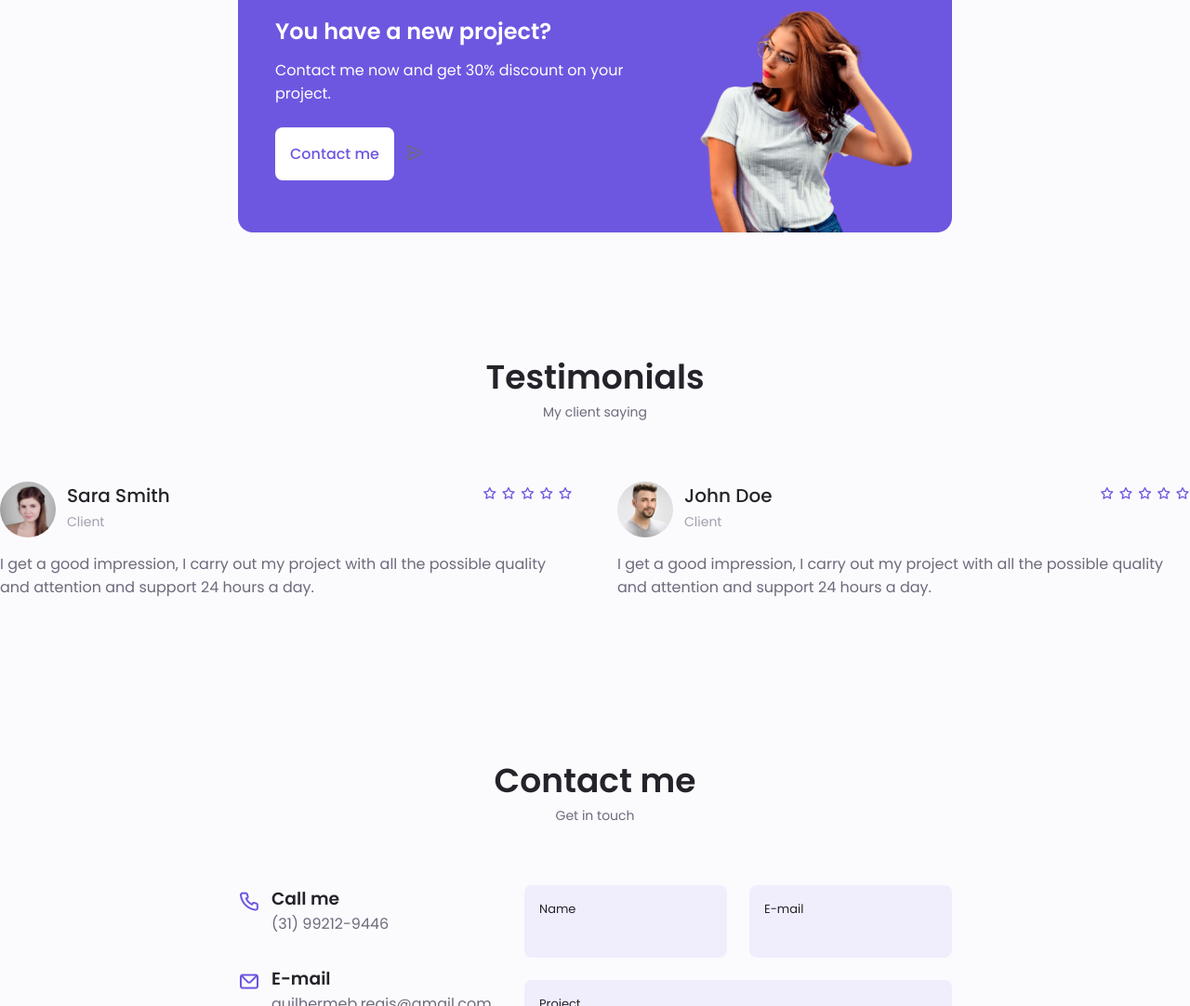
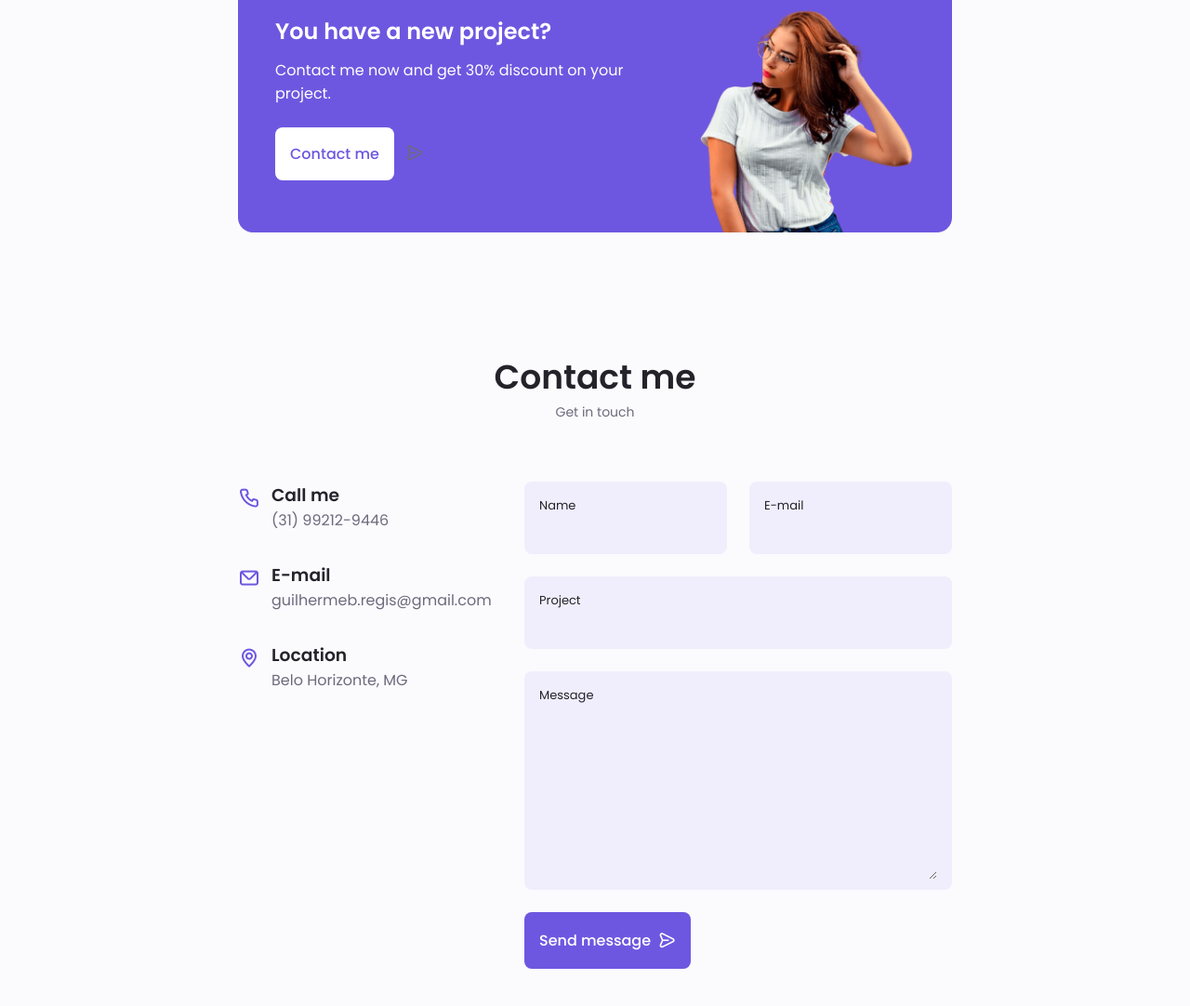
Before and after one commit to law-daira/law-daira.github.io, a plain HTML site: page index.html in a window 1280 px wide. Shown: the part 3769-4851 px from the top of the page at 93% size. Drawn offline with nearby package versions, Linux system fonts and the light colour scheme.

Commit message:
whitout_commetns

```diff
--- a/index.html
+++ b/index.html
@@ -670,92 +670,6 @@
 
         </section>
 
-        <!--==================== TESTIMONIAL ====================-->
-        <section class="testimonial section">
-
-            <h2 class="section__title">Testimonials</h2>
-            <span class="section__subtitle">My client saying</span>
-
-            <div class="testimonial__container swiper-container">
-                <div class="swiper-wrapper">
-                <!--==================== TESTIMONIAL 1 ====================-->
-                <div class="testimonial__content swiper-slide">
-                    <div class="testimonial__data">
-                        <div class="testimonial__header">
-                            <img src="assets/img/testimonial1.jpg" alt="" class="testimonial__img">
-
-                            <div>
-                                <h3 class="testimonial__name">Sara Smith</h3>
-                                <span class="testimonial__client">Client</span>
-                            </div>
-                        </div>
-                        <div>
-                            <i class="uil uil-star testimonial__icon-star"></i>
-                            <i class="uil uil-star testimonial__icon-star"></i>
-                            <i class="uil uil-star testimonial__icon-star"></i>
-                            <i class="uil uil-star testimonial__icon-star"></i>
-                            <i class="uil uil-star testimonial__icon-star"></i>
-                        </div>
-                    </div>
-
-                    <p class="testimonial__description">I get a good impression, I carry out my project with all the
-                        possible quality and attention and support 24 hours a day.
-                    </p>
-                </div>
-                <!--==================== TESTIMONIAL 2 ====================-->
-                <div class="testimonial__content swiper-slide">
-                    <div class="testimonial__data">
-                        <div class="testimonial__header">
-                            <img src="assets/img/testimonial2.jpg" alt="" class="testimonial__img">
-
-                            <div>
-                                <h3 class="testimonial__name">John Doe</h3>
-                                <span class="testimonial__client">Client</span>
-                            </div>
-                        </div>
-                        <div>
-                            <i class="uil uil-star testimonial__icon-star"></i>
-                            <i class="uil uil-star testimonial__icon-star"></i>
-                            <i class="uil uil-star testimonial__icon-star"></i>
-                            <i class="uil uil-star testimonial__icon-star"></i>
-                            <i class="uil uil-star testimonial__icon-star"></i>
-                        </div>
-                    </div>
-
-                    <p class="testimonial__description">I get a good impression, I carry out my project with all the
-                        possible quality and attention and support 24 hours a day.
-                    </p>
-                </div>
-                <!--==================== TESTIMONIAL 3 ====================-->
-                <div class="testimonial__content swiper-slide">
-                    <div class="testimonial__data">
-                        <div class="testimonial__header">
-                            <img src="assets/img/testimonial3.jpg" alt="" class="testimonial__img">
-
-                            <div>
-                                <h3 class="testimonial__name">Lulu da Pomerânia</h3>
-                                <span class="testimonial__client">Client</span>
-                            </div>
-                        </div>
-                        <div>
-                            <i class="uil uil-star testimonial__icon-star"></i>
-                            <i class="uil uil-star testimonial__icon-star"></i>
-                            <i class="uil uil-star testimonial__icon-star"></i>
-                            <i class="uil uil-star testimonial__icon-star"></i>
-                            <i class="uil uil-star testimonial__icon-star"></i>
-                        </div>
-                    </div>
-
-                    <p class="testimonial__description">I get a good impression, I carry out my project with all the
-                        possible quality and attention and support 24 hours a day.</p>
-                </div>
-                </div>
-
-                <!--Add pagination-->
-                <div class="swiper-pagination swiper-pagination-testimonial"></div>
-            </div>
-            </section>
-
         <!--==================== CONTACT ME ====================-->
         <section class="contact section" id="contact">
             <h2 class="section__title">Contact me</h2>
```
